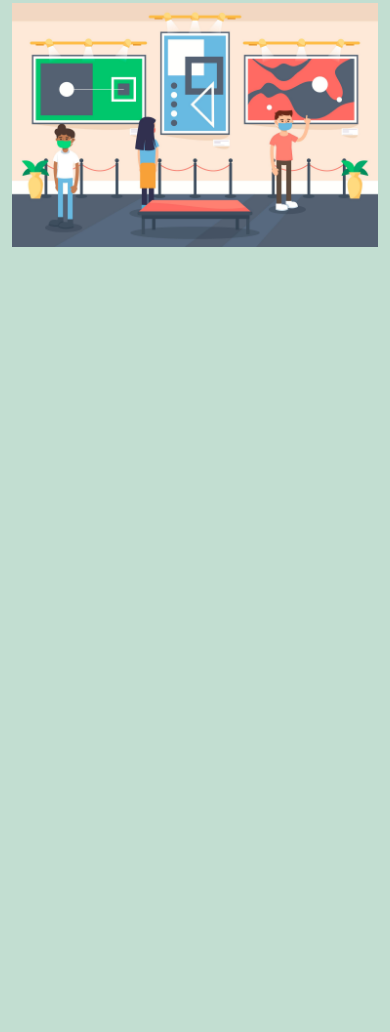
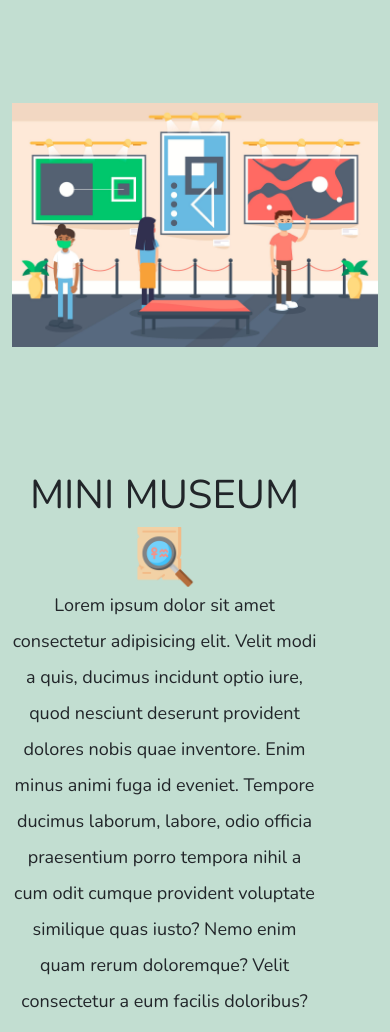
Before and after one commit to muhmmdyusuf/mini-museum, a plain HTML site: page index.html in a window 390 px wide. Shown: the part 67-1099 px from the top of the page. Before the commit the page ends 844 px from the top, so only its background shows below. Drawn offline with nearby package versions, Linux system fonts and the light colour scheme.

Commit message:
build : build a responsive content

```diff
--- a/app.css
+++ b/app.css
@@ -26,6 +26,22 @@ body {
   font-size: 4rem;
 }
 
+.blurb h2{
+  font-weight: 300;
+  font-size: 2.5rem;
+}
+
+.blurb p{
+  font-weight: 300;
+  font-size: 1.125rem;
+  line-height: 2;
+}
+
+.content{
+  margin-top: 100px;
+  margin-bottom: 100px;
+}
+
 @media (max-width: 1200px) {
   #title-head h1{
     font-weight: 500;
--- a/index.html
+++ b/index.html
@@ -31,7 +31,7 @@
     </nav>
 
     <section class="container-fluid">
-      <div class="row align-items-center">
+      <div class="row align-items-center content">
         <div class="col-lg-6 px-3">
           <div class="text-center d-none  d-lg-block" id="title-head">
             <h1>WELCOME TO MINI MUSEUM</h1>
@@ -43,6 +43,22 @@
           <img class="img-fluid" src="images/pict1.jpg" alt="">
         </div>
       </div>
+
+      <div class="row align-items-center content">
+        <div class="col-md-6 order-2 order-md-1">
+          <img class="img-fluid" src="images/pict2.jpg" alt="">
+        </div>
+        <div class="col-md-6 text-center order-1 order-md-2">
+          <div class="col-10 col-lg-8 blurb pt-3">
+            <h2>MINI MUSEUM</h2>
+            <img src="images/pict5.png" height="60" width="60" class="d-lg-6"/>
+            <p class="lead">
+              Lorem ipsum dolor sit amet consectetur adipisicing elit. Velit modi a quis, ducimus incidunt optio iure, quod nesciunt deserunt provident dolores nobis quae inventore. Enim minus animi fuga id eveniet.
+              Tempore ducimus laborum, labore, odio officia praesentium porro tempora nihil a cum odit cumque provident voluptate similique quas iusto? Nemo enim quam rerum doloremque? Velit consectetur a eum facilis doloribus?
+            </p>
+          </div>
+        </div>
+      </div>
     </section>
     <script src="https://cdn.jsdelivr.net/npm/bootstrap@5.3.3/dist/js/bootstrap.bundle.min.js" integrity="sha384-YvpcrYf0tY3lHB60NNkmXc5s9fDVZLESaAA55NDzOxhy9GkcIdslK1eN7N6jIeHz" crossorigin="anonymous"></script>
     <script src="https://code.jquery.com/jquery-3.7.1.min.js" integrity="sha256-/JqT3SQfawRcv/BIHPThkBvs0OEvtFFmqPF/lYI/Cxo=" crossorigin="anonymous"></script>
```
Also changed, not shown: images/pict4.png (added), images/pict5.png (added).
